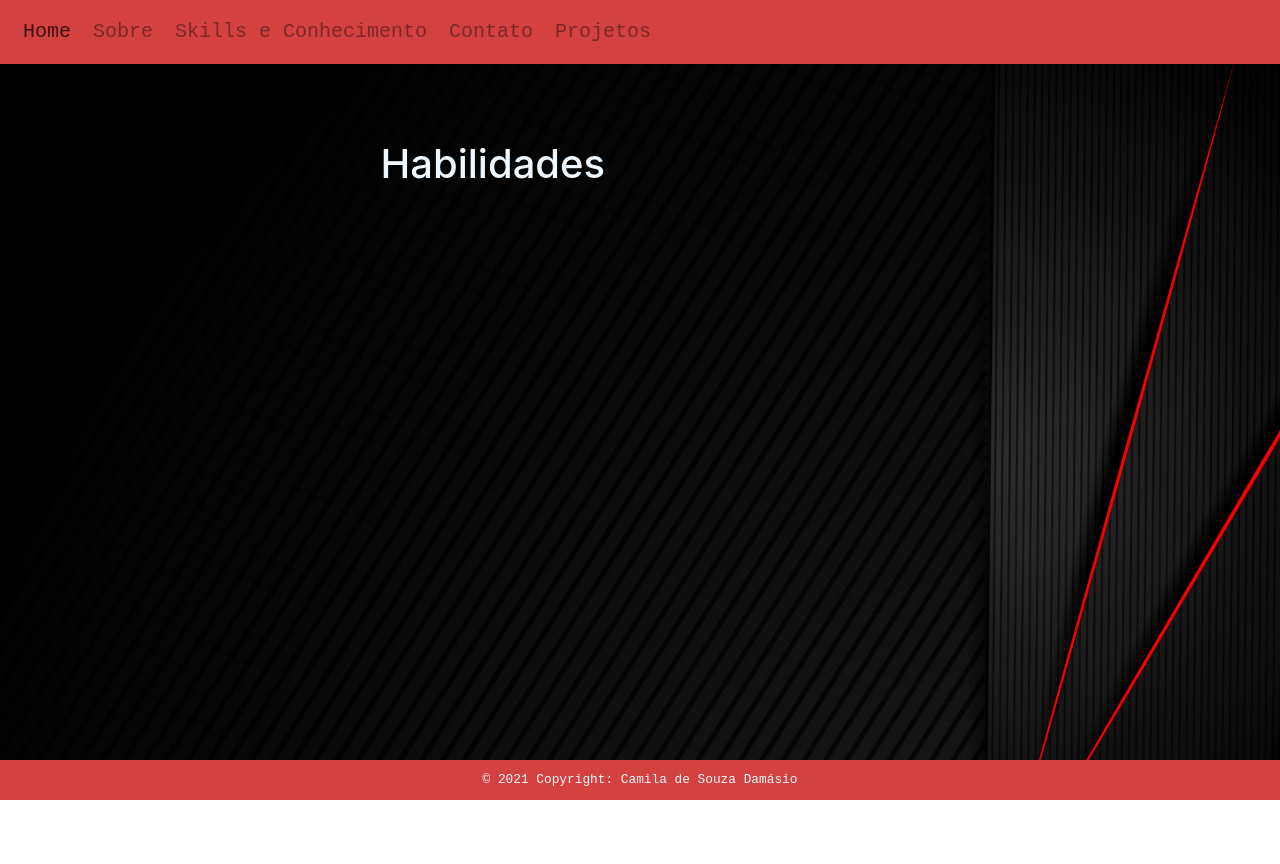
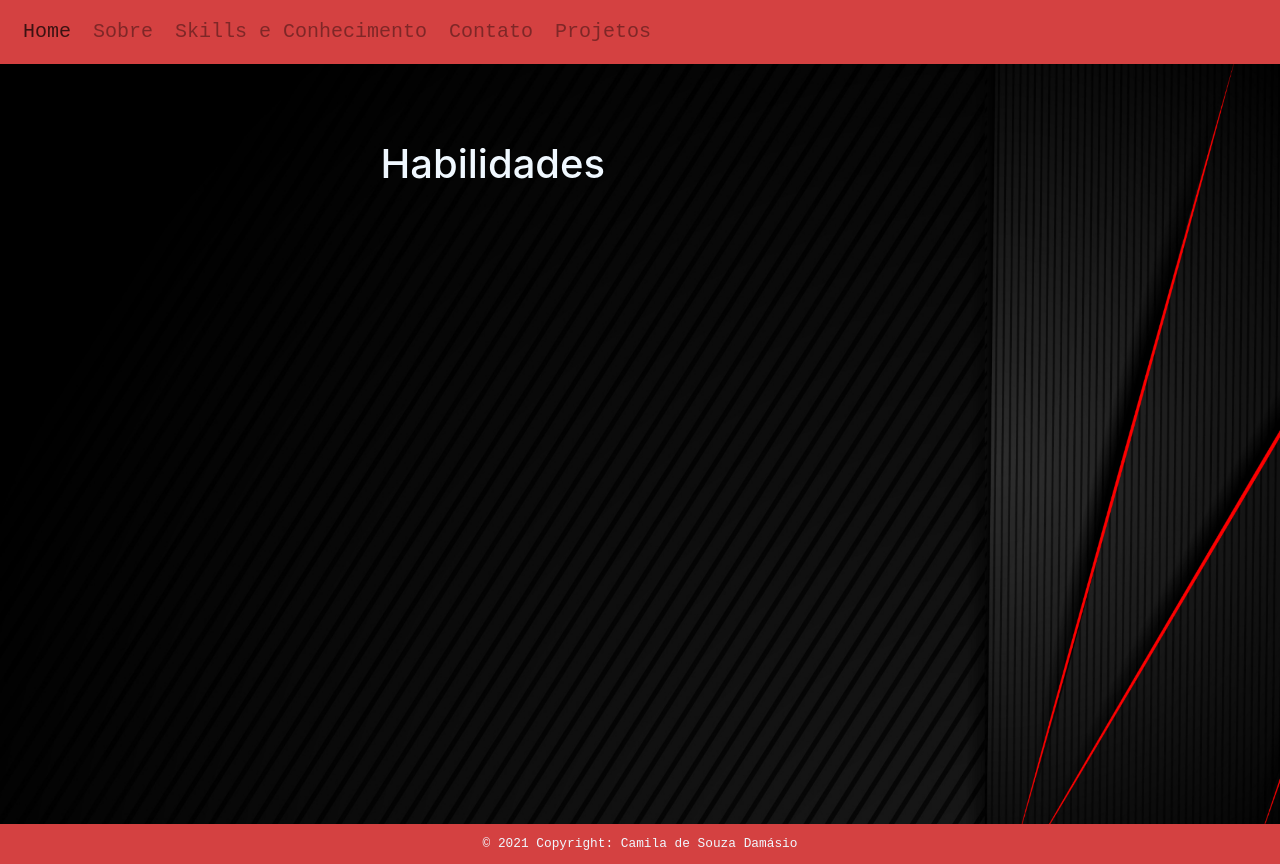
Before and after one commit to CamilaDamasio/camiladamasio.github.io, a React (Create React App) app: page /#/habilidades in a window 1280 px wide. Before the commit the page ends 800 px from the top, so only its background shows below. Built offline with nearby package versions, Linux system fonts and the light colour scheme.

Commit message:
altera height das outras pages

```diff
--- a/src/styles/About.css
+++ b/src/styles/About.css
@@ -1,9 +1,14 @@
 .about-body {
   background-image: url('../images/fundo-contato.png');
+
+  /* Referência de imagem:
+  '<a href="https://pt.vecteezy.com/vetor-gratis/papel-de-parede">
+  Papel De Parede Vetores por Vecteezy</a>'
+  */
   background-size: 100vw 100vh;
   display: flex;
   flex-direction: column;
-  height: 87vh;
+  height: 95vh;
 }
 
 .title-about {
--- a/src/styles/Contact.css
+++ b/src/styles/Contact.css
@@ -1,9 +1,14 @@
 .contact-body {
   background-image: url('../images/fundo-contato.png');
+
+  /* Referência de imagem:
+  '<a href="https://pt.vecteezy.com/vetor-gratis/papel-de-parede">
+  Papel De Parede Vetores por Vecteezy</a>'
+  */
   background-size: 100vw 100vh;
   display: flex;
   flex-direction: column;
-  height: 87vh;
+  height: 95vh;
 }
 
 .title-contact {
--- a/src/styles/Projects.css
+++ b/src/styles/Projects.css
@@ -8,7 +8,7 @@
   background-size: 100vw 100vh;
   display: flex;
   flex-direction: column;
-  height: 87vh;
+  height: 95vh;
 }
 
 .title-projects {
--- a/src/styles/Skills.css
+++ b/src/styles/Skills.css
@@ -8,7 +8,7 @@
   background-size: 100vw 100vh;
   display: flex;
   flex-direction: column;
-  height: 87vh;
+  height: 95vh;
 }
 
 .title-skills {
```
Also changed, not shown: 8 other files (tests, documents, lock files or other folders).
